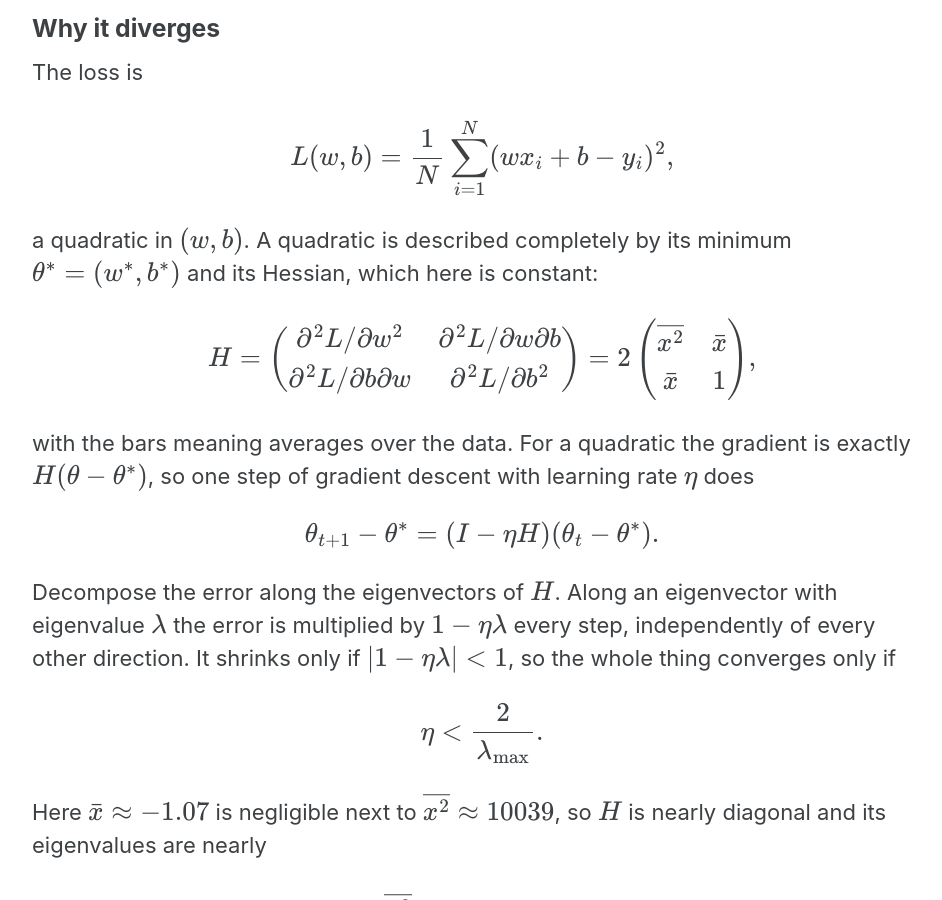
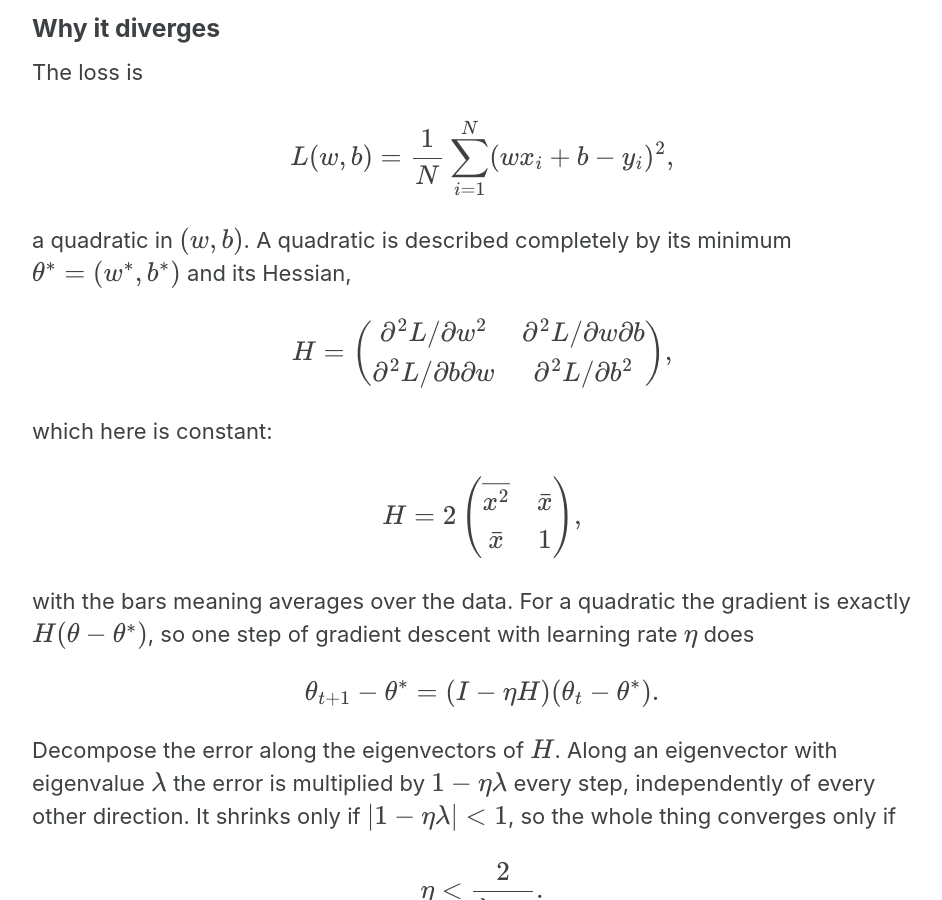
Before and after one commit to marsset/marsset.github.io, a Jekyll site: the page built from _posts/2026-10-24-learning-rate-divergence.markdown, in a window 1280 px wide and 900 px high, scrolled down 1656 px. Shown: the whole window, without its empty margins (158-1100 px from the left). Built offline with Jekyll 4.4.1, drawn with Linux system fonts in a browser that asks for light colours; cached includes are drawn as plain includes; formulas are drawn with MathJax 3; some of the changed text lies outside the part shown.

Commit message:
post: learning rate — fit display equations on phone screens
Two display equations were wider than a 390px viewport and pushed the whole
page into horizontal scroll: the Hessian (partials matrix = averages matrix)
and the change of variables back from standardized coordinates. Each is now
split into two shorter displays. Measured with phone emulation at 360px and
390px: no element extends past the viewport.

Co-Authored-By: Claude Opus 5.5 <noreply@anthropic.com>

```diff
--- a/_posts/2026-10-24-learning-rate-divergence.markdown
+++ b/_posts/2026-10-24-learning-rate-divergence.markdown
@@ -61,11 +61,16 @@ $$
 L(w, b) = \frac{1}{N} \sum_{i=1}^{N} (w x_i + b - y_i)^2 ,
 $$
 
-a quadratic in $$(w, b)$$. A quadratic is described completely by its minimum $$\theta^* = (w^*, b^*)$$ and its Hessian, which here is constant:
+a quadratic in $$(w, b)$$. A quadratic is described completely by its minimum $$\theta^* = (w^*, b^*)$$ and its Hessian,
 
 $$
-H = \begin{pmatrix} \partial^2 L / \partial w^2 & \partial^2 L / \partial w \partial b \\ \partial^2 L / \partial b \partial w & \partial^2 L / \partial b^2 \end{pmatrix}
-= 2 \begin{pmatrix} \overline{x^2} & \bar{x} \\ \bar{x} & 1 \end{pmatrix} ,
+H = \begin{pmatrix} \partial^2 L / \partial w^2 & \partial^2 L / \partial w \partial b \\ \partial^2 L / \partial b \partial w & \partial^2 L / \partial b^2 \end{pmatrix} ,
+$$
+
+which here is constant:
+
+$$
+H = 2 \begin{pmatrix} \overline{x^2} & \bar{x} \\ \bar{x} & 1 \end{pmatrix} ,
 $$
 
 with the bars meaning averages over the data. For a quadratic the gradient is exactly $$H(\theta - \theta^*)$$, so one step of gradient descent with learning rate $$\eta$$ does
```
Also changed, not shown: other parts of _posts/2026-10-24-learning-rate-divergence.markdown (+6 -2 lines).
